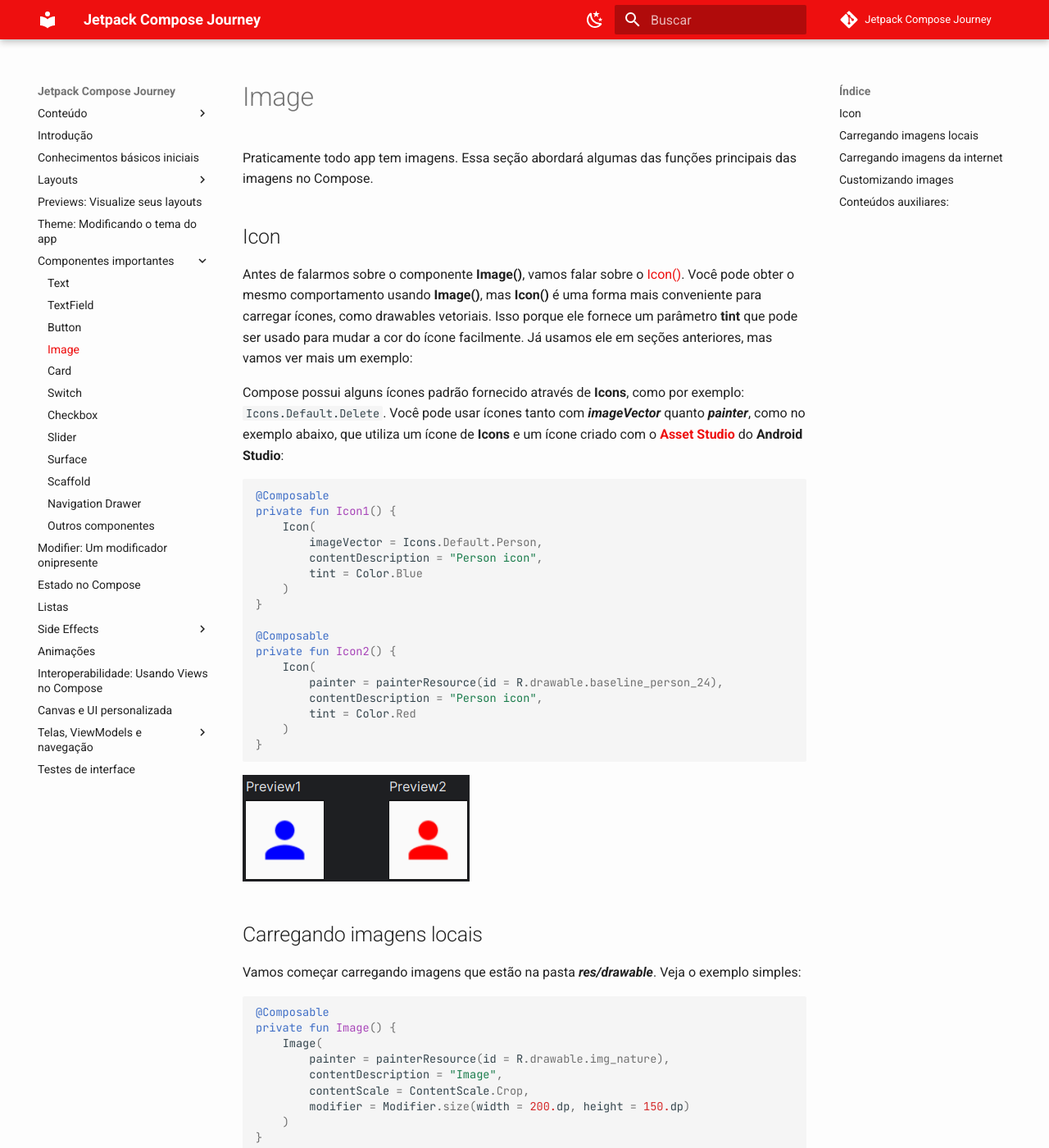
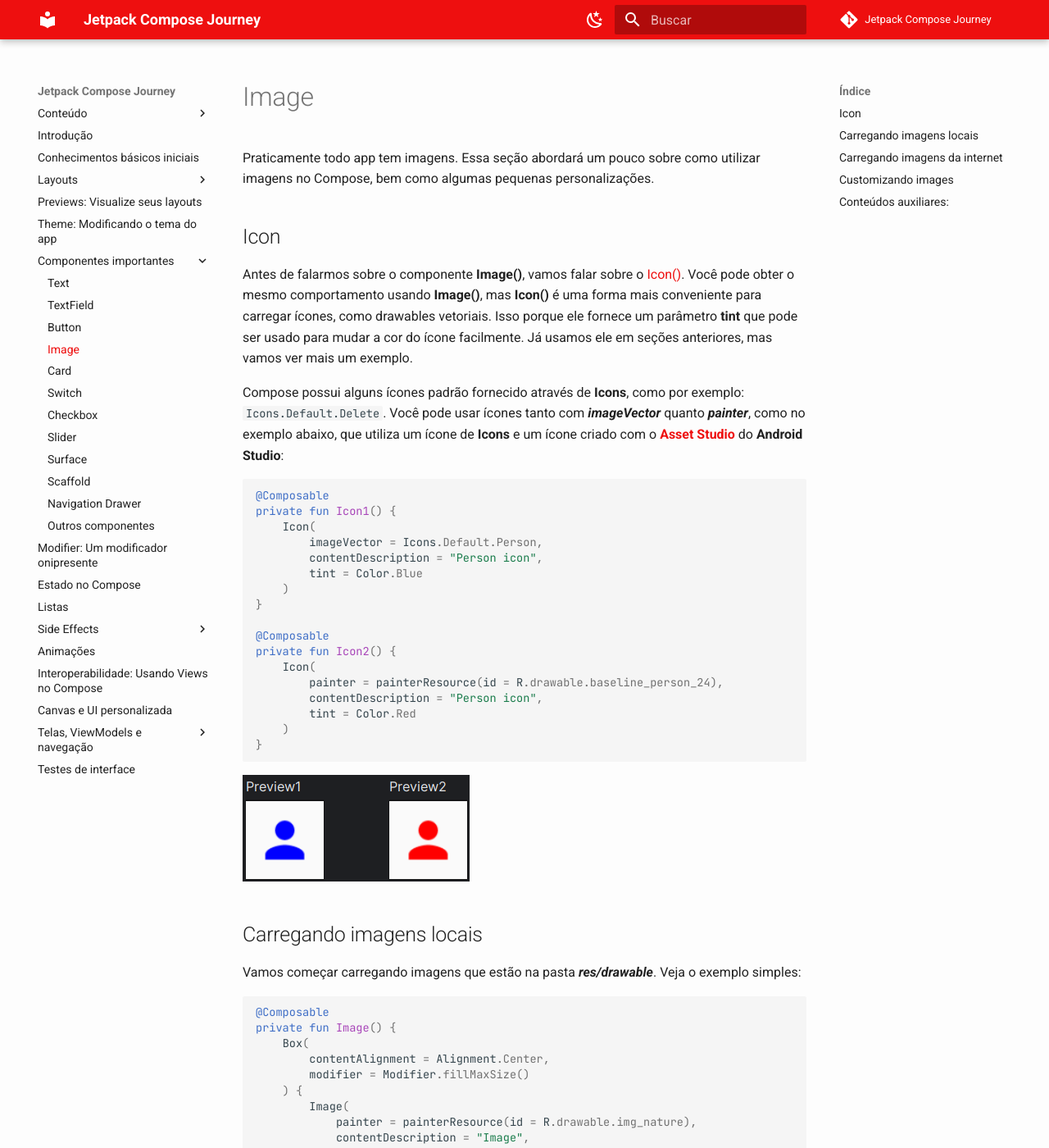
Before and after one commit to jsericksk/Jetpack-Compose-Journey, an MkDocs documentation site: the page built from docs/components/image.md, in a window 1280 px wide and 1400 px high. Shown: the whole window at 82% size. Built offline with MkDocs 1.6.1 and Material for MkDocs 9.7.7, drawn with Linux system fonts in a browser that asks for light colours; emoji names are drawn with the system emoji font; comment, search, counter and statistics services are not loaded; some of the changed text lies outside the part shown.

Commit message:
image.md atualizado

````diff
--- a/docs/components/image.md
+++ b/docs/components/image.md
@@ -1,10 +1,10 @@
 # Image
 
-Praticamente todo app tem imagens. Essa seção abordará algumas das funções principais das imagens no Compose.
+Praticamente todo app tem imagens. Essa seção abordará um pouco sobre como utilizar imagens no Compose, bem como algumas pequenas personalizações.
 
 ## Icon
 
-Antes de falarmos sobre o componente **Image()**, vamos falar sobre o [Icon()](https://developer.android.com/jetpack/compose/graphics/images/material). Você pode obter o mesmo comportamento usando **Image()**, mas **Icon()** é uma forma mais conveniente para carregar ícones, como drawables vetoriais. Isso porque ele fornece um parâmetro **tint** que pode ser usado para mudar a cor do ícone facilmente. Já usamos ele em seções anteriores, mas vamos ver mais um exemplo:
+Antes de falarmos sobre o componente **Image()**, vamos falar sobre o [Icon()](https://developer.android.com/jetpack/compose/graphics/images/material). Você pode obter o mesmo comportamento usando **Image()**, mas **Icon()** é uma forma mais conveniente para carregar ícones, como drawables vetoriais. Isso porque ele fornece um parâmetro **tint** que pode ser usado para mudar a cor do ícone facilmente. Já usamos ele em seções anteriores, mas vamos ver mais um exemplo.
 
 Compose possui alguns ícones padrão fornecido através de **Icons**, como por exemplo: ```Icons.Default.Delete```. Você pode usar ícones tanto com ***imageVector*** quanto ***painter***, como no exemplo abaixo, que utiliza um ícone de **Icons** e um ícone criado com o [**Asset Studio**](https://developer.android.com/studio/write/create-app-icons) do **Android Studio**:
 
@@ -37,18 +37,23 @@
 ```kotlin
 @Composable
 private fun Image() {
-    Image(
-        painter = painterResource(id = R.drawable.img_nature),
-        contentDescription = "Image",
-        contentScale = ContentScale.Crop,
-        modifier = Modifier.size(width = 200.dp, height = 150.dp)
-    )
+    Box(
+        contentAlignment = Alignment.Center,
+        modifier = Modifier.fillMaxSize()
+    ) {
+        Image(
+            painter = painterResource(id = R.drawable.img_nature),
+            contentDescription = "Image",
+            contentScale = ContentScale.Crop,
+            modifier = Modifier.size(width = 300.dp, height = 250.dp)
+        )
+    }
 }
 ```
 
-![Image](image/img-02.png)
+<img src="../image/img-02.png" alt="Image" width="40%" height="20%"/>
 
-Adicionamos um ***ContentScale.Crop*** e mudamos o tamanho da imagem com o ***Modifier.size(width = 200.dp, height = 150.dp)***. Veja a [documentação](https://developer.android.com/jetpack/compose/graphics/images/customize#content-scale) para ter mais noção sobre o **ContentScale** e como ele modifica a exibição da imagem.
+Adicionamos um ```ContentScale.Crop``` e mudamos o tamanho da imagem com o ```Modifier.size(width = 300.dp, height = 250.dp)```. Veja a [documentação](https://developer.android.com/jetpack/compose/graphics/images/customize#content-scale) para ter mais noção sobre o **ContentScale** e como ele modifica a exibição da imagem.
 
 ## Carregando imagens da internet
 
@@ -78,7 +83,7 @@
 
 ## Customizando images
 
-Você também pode personalizar a exibição da imagem. Por exemplo, tornando ela circular ou com um shape personalizado. Basta utilizar o poder do ```Modifier.clip()```. Essa função não é do componente Image() em si, mas pode ser aplicada em qualquer Composable (quando fizer sentido, claro). Vamos ver mais sobre o **Modifier** em sua própria seção.
+Você também pode personalizar a exibição da imagem. Por exemplo, tornando ela circular ou com um shape personalizado. Basta utilizar o poder do ```Modifier.clip()```. Essa função não é do componente **Image()** em si, mas pode ser aplicada em qualquer Composable (quando fizer sentido, claro). Vamos ver mais sobre o **Modifier** em sua própria seção.
 
 === "CircleShape"
 
````
Also changed, not shown: docs/components/image/img-02 copy.png (deleted), docs/components/image/img-02.png.
